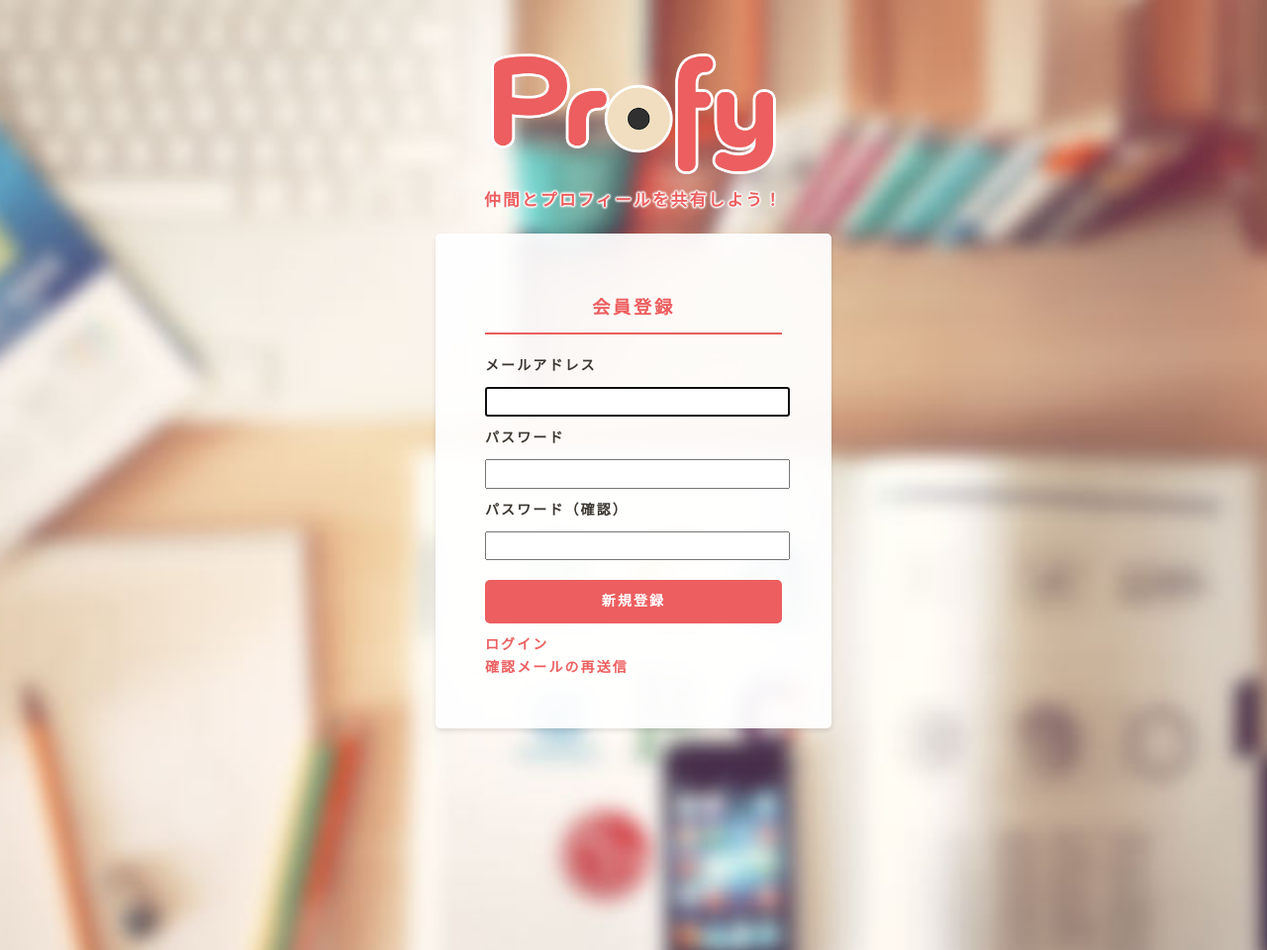
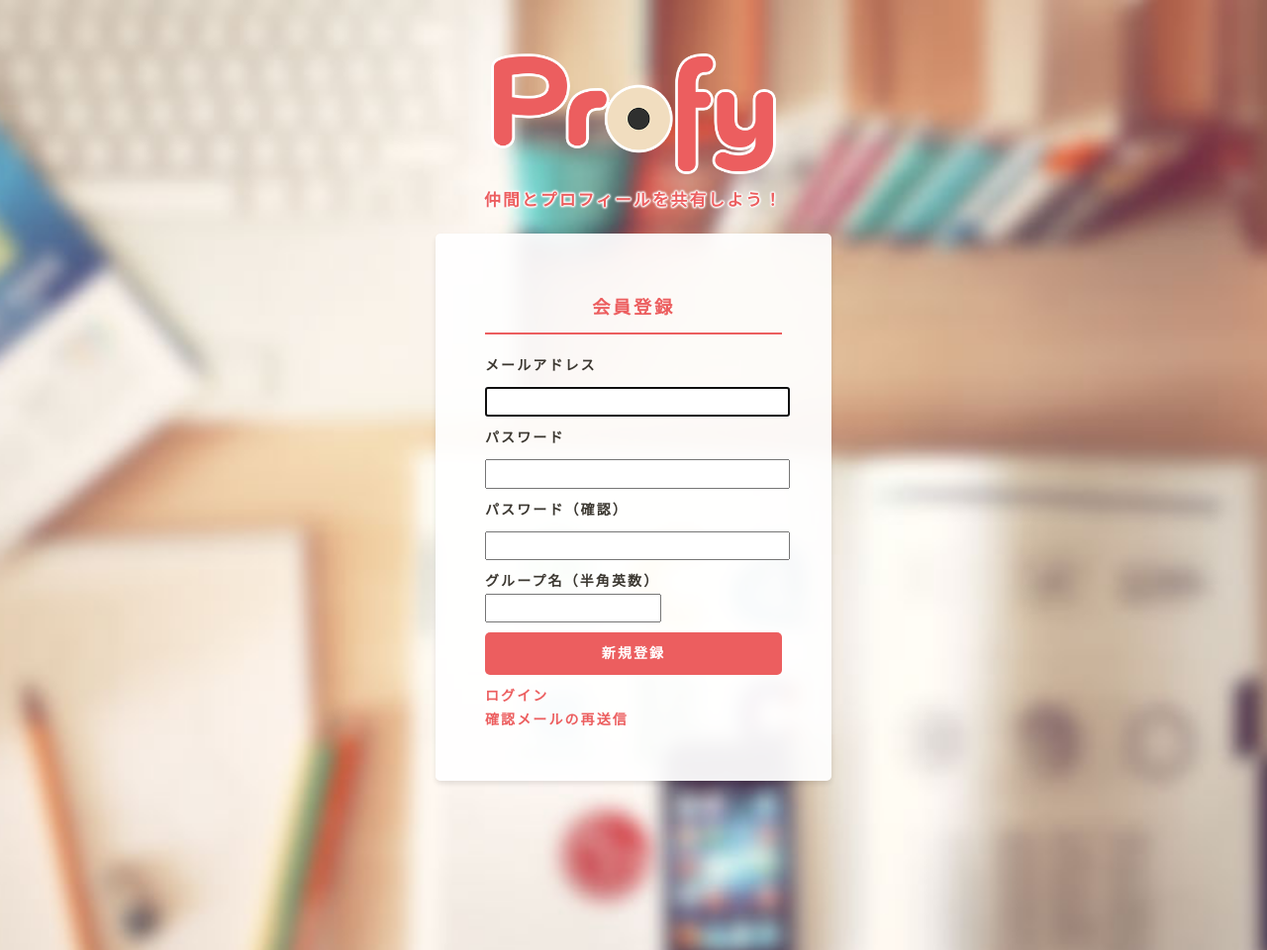
Before and after one commit to rhutaba/TECHCAMP2018, a Rails app: page /users/sign_up in a window 1280 px wide. Shown: the whole page at 99% size. Run offline with Rails 7, Linux system fonts and the light colour scheme; style sheets or scripts are compiled from the project's sources; some libraries are stand-ins or nearby versions.

Commit message:
サインイン、サインアップ時にグループ名の入力欄を作成

```diff
--- a/AdvancedCurriculum/profy/app/models/user.rb
+++ b/AdvancedCurriculum/profy/app/models/user.rb
@@ -1,4 +1,6 @@
 class User < ActiveRecord::Base
+  attr_accessor :group_key
+
   # Include default devise modules. Others available are:
   # :confirmable, :lockable, :timeoutable and :omniauthable
   devise :database_authenticatable, :registerable,
--- a/AdvancedCurriculum/profy/app/views/devise/registrations/new.html.erb
+++ b/AdvancedCurriculum/profy/app/views/devise/registrations/new.html.erb
@@ -26,6 +26,11 @@
           <%= f.password_field :password_confirmation, autocomplete: 'off', class: 'form-control' %>
         </div>
 
+        <div class='form-group'>
+          <%= f.label :グループ名（半角英数） %><br />
+          <%= f.text_field :group_key, class: 'form-control' %>
+        </div>
+
         <div class='actions'>
           <%= f.submit class: 'btn btn-primary withripple', value: '新規登録' %>
         </div>
--- a/AdvancedCurriculum/profy/app/views/devise/sessions/new.html.erb
+++ b/AdvancedCurriculum/profy/app/views/devise/sessions/new.html.erb
@@ -16,7 +16,10 @@
         <div>
           <%= f.password_field :password, autocomplete: 'off', placeholder: 'パスワード', class: 'input form-control' %>
         </div><br />
-
+        <div class='form-group'>
+          <%= f.label :グループ名（半角英数） %><br />
+          <%= f.text_field :group_key, class: 'form-control' %>
+        </div>
         <% if devise_mapping.rememberable? %>
           <div class='checkbox'>
             <label>
```
